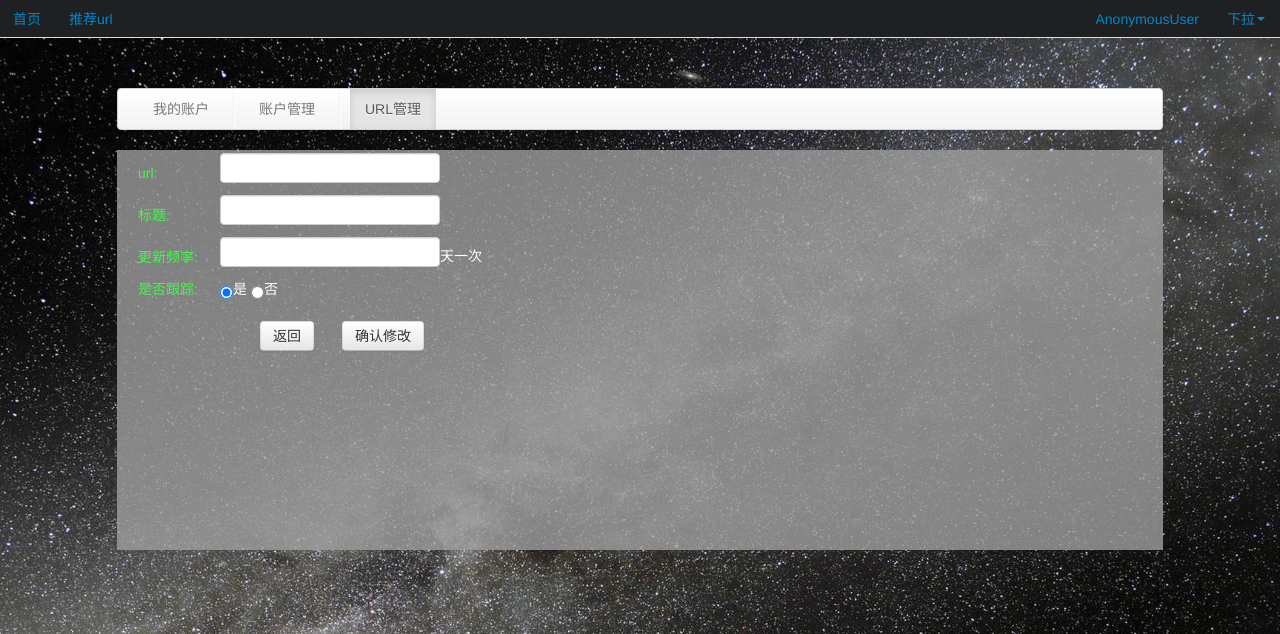
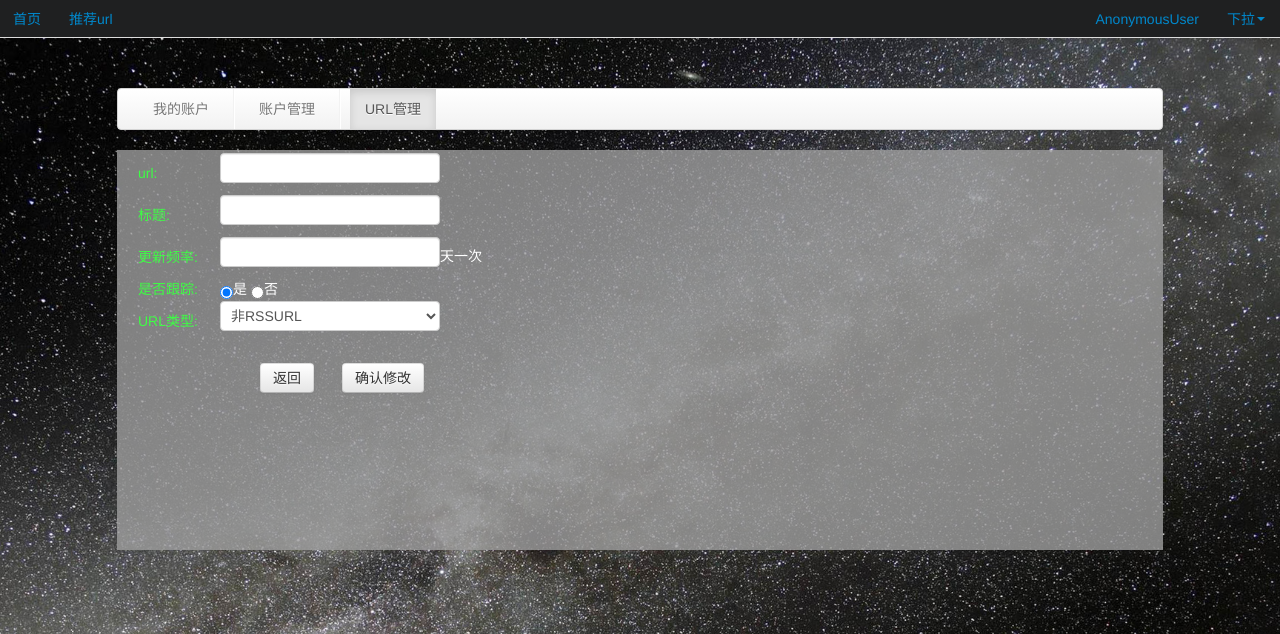
Before and after one commit to MrTuo/WUSS, a Django app: template WUSS/Myuser/templates/edit_url.html in a window 1280 px wide. Shown: the top 634 px of the page. Run offline with Django 3.2, Linux system fonts and the light colour scheme; the template is opened without the code that fills it, so the values that code supplies are empty; some libraries are stand-ins or nearby versions.

Commit message:
在编辑页面中加入类型修改

```diff
--- a/WUSS/Myuser/templates/edit_url.html
+++ b/WUSS/Myuser/templates/edit_url.html
@@ -57,6 +57,16 @@
                                 {% endif %}
                             </td>
                         </tr>
+                        <tr>
+                            <td><span class="edit_url_span">URL类型:</span></td>
+                            <td>
+                                <select>
+                                    <option value ="True">非RSSURL</option>
+                                    <option value ="False">RSSURL</option>
+                                </select><br/>
+                            </td>
+                        </tr>
+
 {#                        <tr>#}
 {#                            <td><span class="edit_url_span">是否推送:</span></td>#}
 {#                            <td>#}
```
